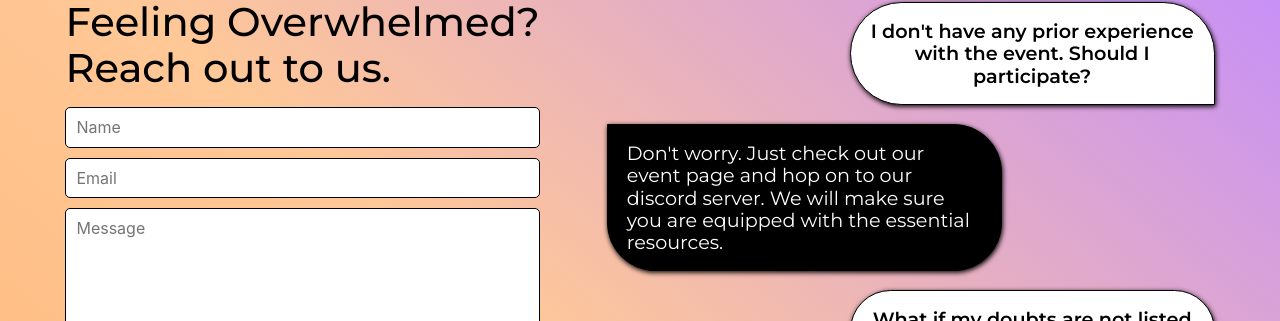
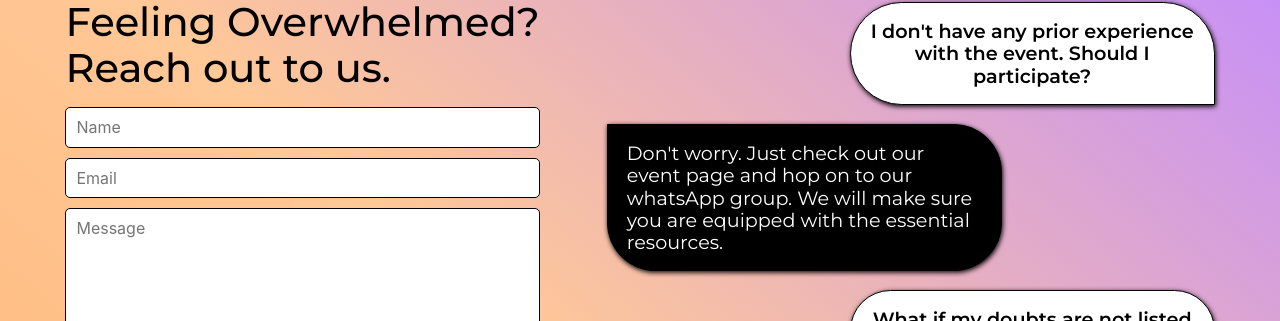
Before and after one commit to adithi2903/Event-Page2, a Next.js app: page / in a window 1280 px wide. Shown: the part 7056-7377 px from the top of the page. Built offline with nearby package versions, Linux system fonts and the light colour scheme.

Commit message:
final_10

```diff
--- a/components/Sponsor_Faq/Sponsor_Faq.jsx
+++ b/components/Sponsor_Faq/Sponsor_Faq.jsx
@@ -65,7 +65,7 @@ const Sponsor_Faq = () => {
                         </div>
                         <div className={Style.chatB}>
                             Don&apos;t worry. Just check out our event page and
-                            hop on to our discord server. We will make sure you
+                            hop on to our whatsApp group. We will make sure you
                             are equipped with the essential resources.
                         </div>
                         <div className={Style.chatW}>
```
